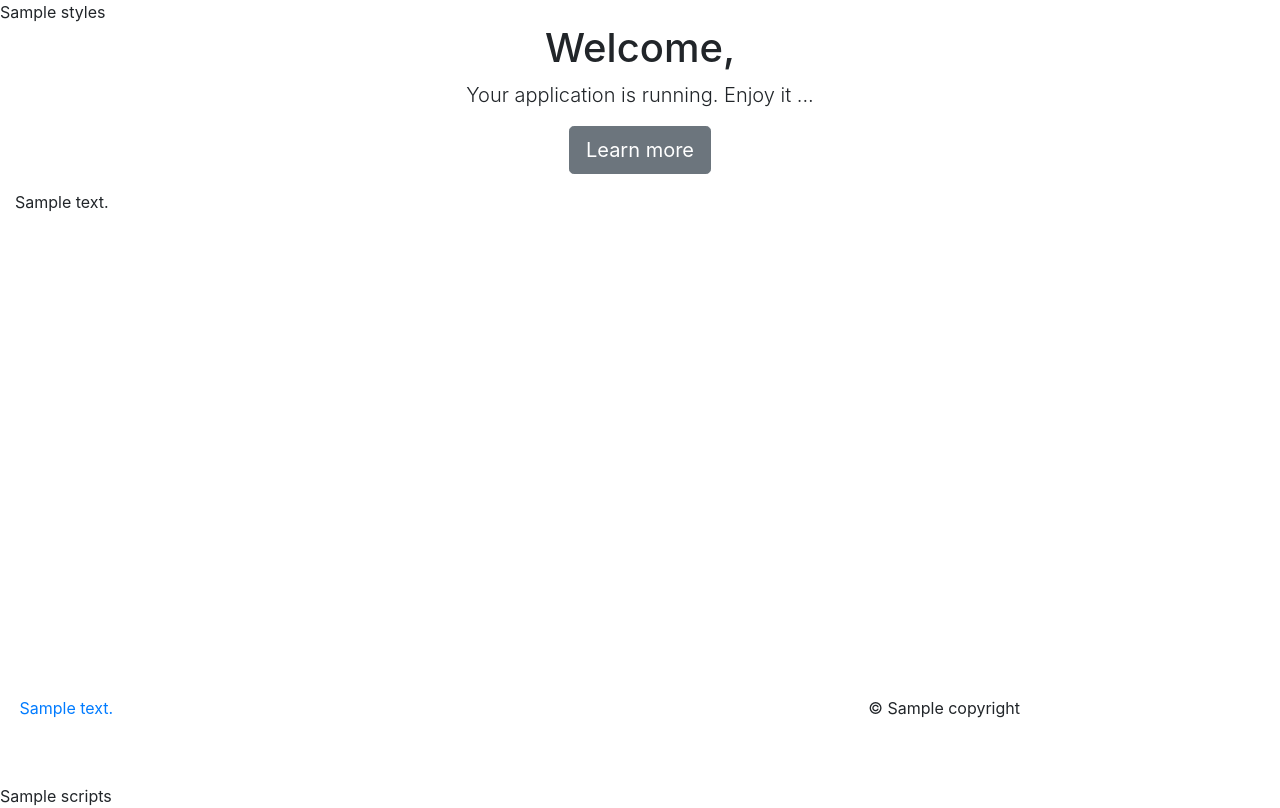
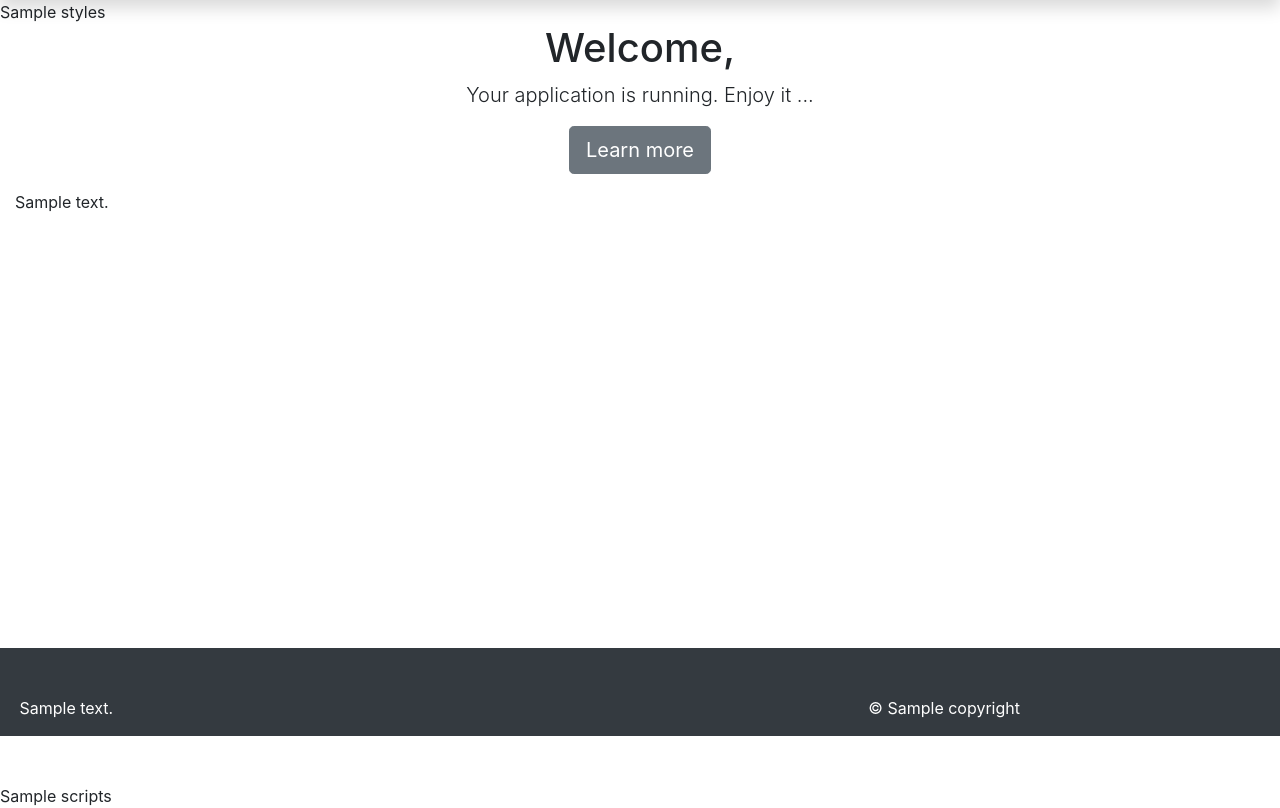
Before and after one commit to xamorena/quart_app, a Python web app: template quart_app/templates/home.html in a window 1280 px wide. Shown: the part 56-864 px from the top of the page. Run offline with Jinja, Linux system fonts and the light colour scheme; the template is opened without the code that fills it: most values are stand-ins (such as "Sample title", 1, 10 or a date in 2020); some libraries are stand-ins or nearby versions.

Commit message:
Update templates and resources

```diff
--- a/quart_app/templates/components/navbar_footer.html
+++ b/quart_app/templates/components/navbar_footer.html
@@ -1,10 +1,10 @@
-<div class="container-fluid my-5 pt-5">
+<div class="container-fluid my-5 pt-5 bg-dark text-white">
     <div class="row">
         <div class="col-sm-12 col-md-8">
             <ul class="list-inline">
                 {% for link in cms.menus.get("info", []) %}
                 <li class="list-inline-item">
-                    <a href="{{link.path}}">
+                    <a class="text-white" href="{{link.path}}">
                         <span class="{{link.icon}}"></span>&nbsp;{{link.text}}
                     </a>
                 </li>
@@ -12,7 +12,7 @@
             </ul>
         </div>
         <div class="col-sm-12 col-md-4">
-            <p class="mb-1">© {{cms.site.copyright}}</p>
+            <p class="mb-1 text-white">© {{cms.site.copyright}}</p>
         </div>
     </div>
 </div>
--- a/quart_app/templates/components/navbar_header.html
+++ b/quart_app/templates/components/navbar_header.html
@@ -1,4 +1,4 @@
-<nav class="navbar navbar-expand-md fixed-top navbar-light">
+<nav class="navbar navbar-expand-md fixed-top navbar-light bg-white shadow">
     <a class="navbar-brand" href="/">{{cms.site.brand.label}}</a>
     <button class="navbar-toggler" type="button" data-toggle="collapse" data-target="#navbarTop"
         aria-controls="navbarTop" aria-expanded="false" aria-label="Toggle navigation">
```
Also changed, not shown: README.md.
